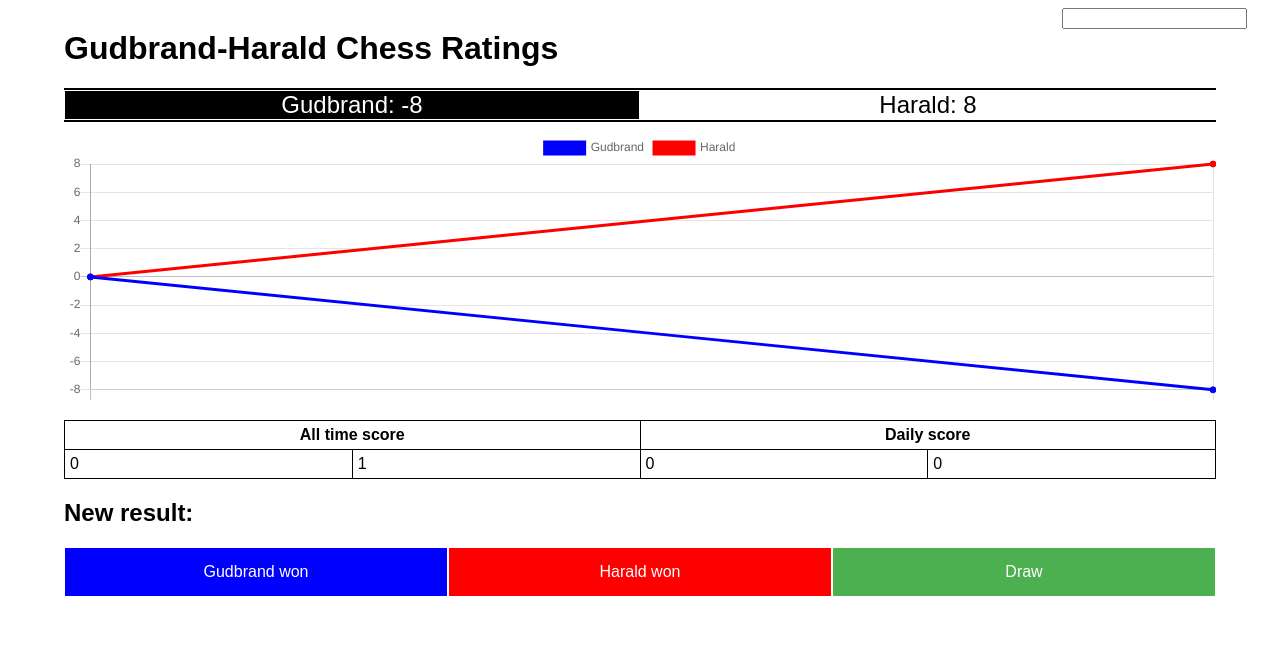
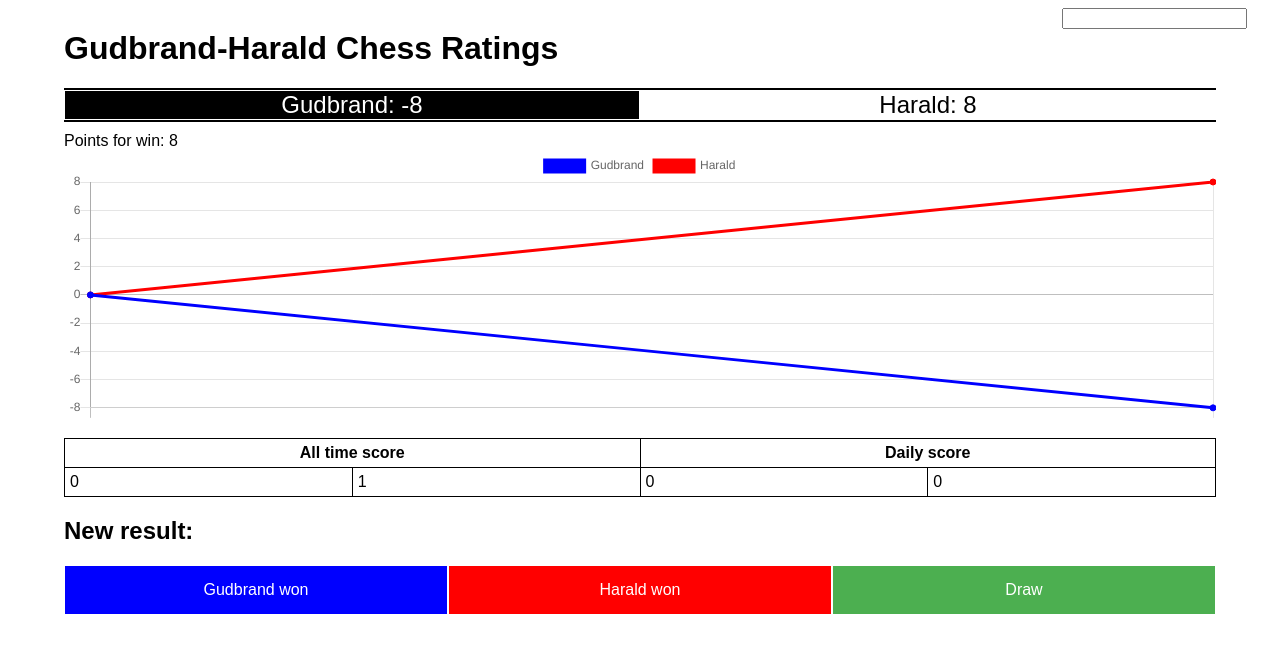
Before and after one commit to gudbrandtandberg/Elo, a Flask app: a page that uses templates/ratings.html in a window 1280 px wide. Shown: the top 653 px of the page. Run offline with Flask 2, Linux system fonts and the light colour scheme; some libraries are stand-ins or nearby versions.

Commit message:
fixup elo calculation and attempt scroppbar..

```diff
--- a/main.py
+++ b/main.py
@@ -74,7 +74,8 @@ def ratings():
                             A_daily=A_daily, \
                             B_daily=B_daily, \
                             A_total=A_total, \
-                            B_total=B_total )
+                            B_total=B_total,
+                            P=8 )
 
 @app.route('/new', methods=["POST"])
 def save_new_result():
@@ -167,8 +168,8 @@ def compute_scores(subset):
 def compute_elo(logfile):
     """Computes Elo's from game history"""
 
-    elo_B = initial_elo
-    elo_A = initial_elo
+    elo_B = _elo_B = initial_elo
+    elo_A = _elo_A = initial_elo
 
     d_types = {"A": float, "B": float}
     log = pd.read_csv(logfile, header=0, dtype=d_types)
@@ -180,6 +181,9 @@ def compute_elo(logfile):
     A_history = [elo_A]
     B_history = [elo_B]
 
+    A_float = [elo_A]
+    B_float = [elo_B]
+
     for i in range(n_games):
 
         res_A = log.iloc[i,1]
@@ -188,11 +192,23 @@ def compute_elo(logfile):
         exp_B = expected(elo_B, elo_A)
         exp_A = expected(elo_A, elo_B)
 
-        elo_A = int(round(elo(elo_A, exp_A, res_A)))
-        elo_B = int(round(elo(elo_B, exp_B, res_B)))
+        new_A, diff_A = elo(elo_A, exp_A, res_A)
+        new_B, diff_B = elo(elo_B, exp_B, res_B)
+
+        _elo_A = _elo_A + diff_A
+        _elo_B = _elo_B + diff_B
+
+        elo_A = int(round(new_A))
+        elo_B = int(round(new_B))
 
         A_history.append(elo_A)
         B_history.append(elo_B)
+
+        A_float.append(_elo_A)
+        B_float.append(_elo_B)
+
+    A_history = list(map(lambda x: int(round(x)), A_float))
+    B_history = list(map(lambda x: int(round(x)), B_float))
 
     return A_history, B_history, dates
 
@@ -207,7 +223,6 @@ def expected(A, B):
     """
     return 1 / (1 + 10 ** ((B - A) / 400))
 
-
 def elo(old, exp, score, k=16):
     """
     Calculate the new Elo rating for a player
@@ -216,7 +231,9 @@ def elo(old, exp, score, k=16):
     :param score: The actual score for this match
     :param k: The k-factor for Elo (default: 16)
     """
-    return old + k * (score - exp)
+    _elo = k * (score - exp)
+
+    return old + _elo, _elo
 
 if __name__ == '__main__':
   app.run(host='127.0.0.1', port=5000)
--- a/templates/ratings.html
+++ b/templates/ratings.html
@@ -35,6 +35,7 @@
                 window.location = "/"
             }
             setColors(white)
+
             options = {
                 scales: {
                     xAxes: [{
@@ -55,9 +56,7 @@
                 labels[i] = "Spill #" + i + ": " + dates_data[i-1]
             }
 
-            var myLineChart = new Chart(ctx, {
-                type: 'line',
-                data: {
+            data = {
                 labels: labels,
                 datasets: [
                     {
@@ -74,7 +73,11 @@
                         backgroundColor: "#f00",
                         borderColor: "#f00"
                     }
-                    ]},
+            ]};
+
+            new Chart(ctx, {
+                type: "line",
+                data: data,
                 options: options
             });
         }
@@ -92,8 +95,20 @@
             margin-top: 30px;
         }
 
-        #canvasbox {
+        .chartWrapper {
+            position: relative;
+        }
 
+        .chartWrapper > canvas {
+            position: absolute;
+            left: 0;
+            top: 0;
+            pointer-events:none;
+        }
+
+        .chartAreaWrapper {
+            width: 100%;
+            overflow-x: scroll;
         }
 
         .elobox {
@@ -183,7 +198,10 @@
         </a>
     </div>
 
+    <div>
         <h1>{{A}}-{{B}} Chess Ratings</h1>
+
+    </div>
 
     <table class="eloboxbox">
         <td>
@@ -194,8 +212,14 @@
         </td>
     </table>
 
-    <div id="canvasbox">
+    <span style = "right: 0">Points for win: {{P}}</span>
+
+
+    <div class="chartWrapper">
+        <div class="chartAreaWrapper">
             <canvas id="cvs" width="400px" height="100px"></canvas>
+        </div>
+        <canvas id="myChartAxis" height="300" width="0"></canvas>
     </div>
 
     <div class="div-sm-6" id="tally">
```
Lines whose indentation alone changed are shown as unchanged.
